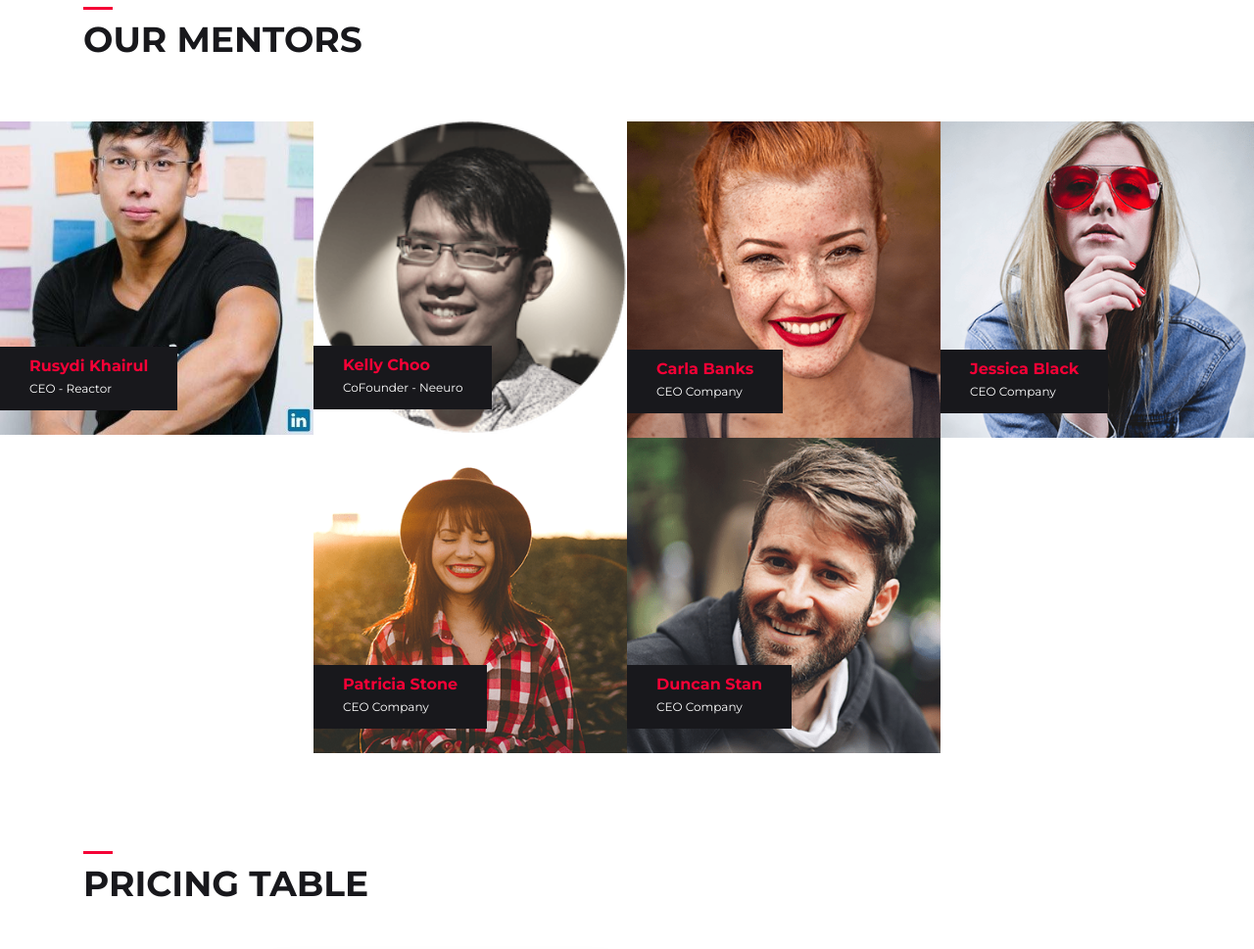
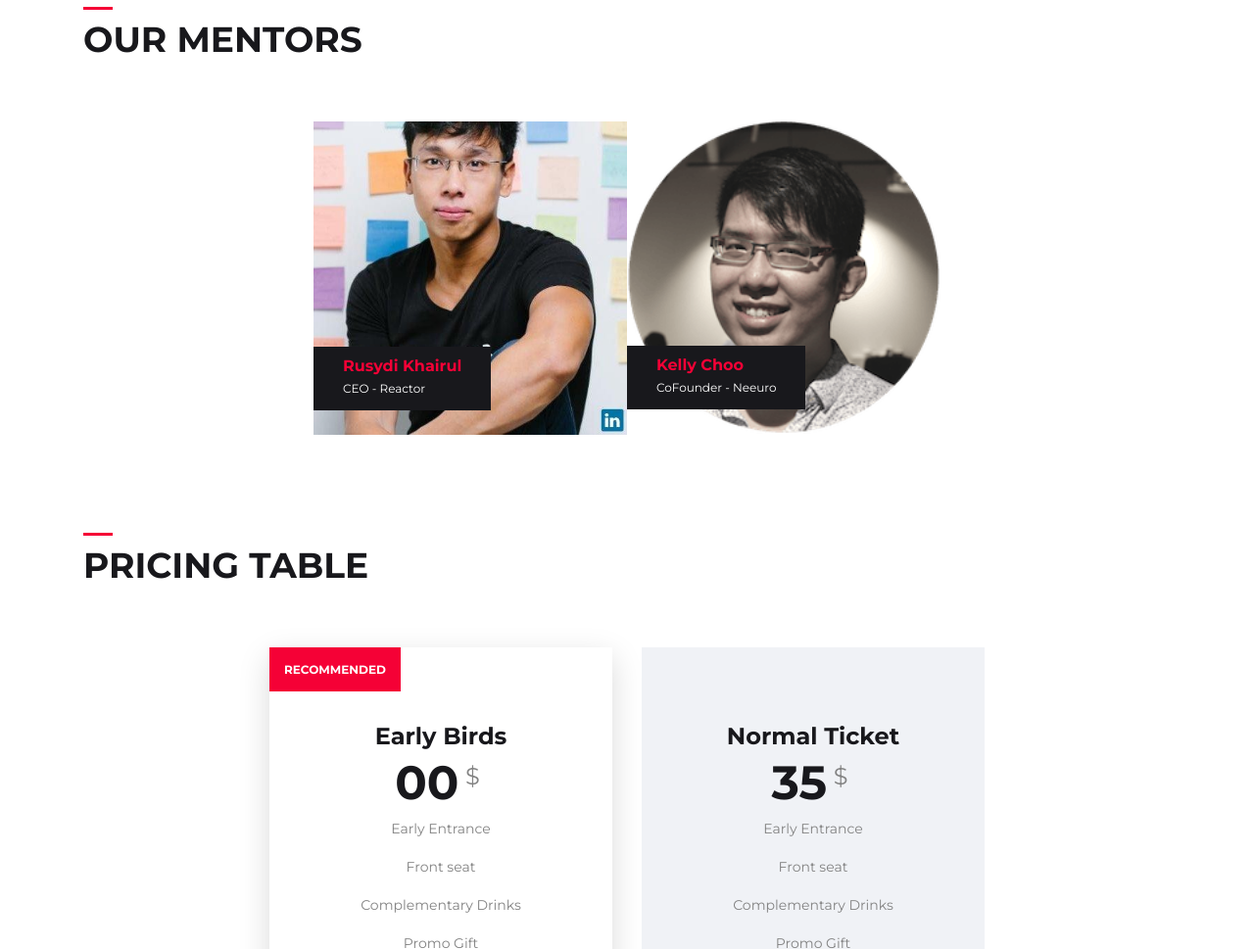
Before and after one commit to tishyakhanna97/sparktank2019.github.io, a website: page index.html in a window 1280 px wide. Shown: the part 2620-3589 px from the top of the page at 98% size. Drawn offline with Linux system fonts and the light colour scheme; files whose address does not match are found by name.

Commit message:
Remove unfound

```diff
--- a/index.html
+++ b/index.html
@@ -279,53 +279,8 @@
                     </div>
                 </div>
             </div>
-
-        </div>
-        <div class="col-md-3 col-sm-6 ">
-            <div class="speaker_box ">
-                <div class="speaker_img ">
-                    <img src="assets/img/speakers/s3.png " alt="speaker name ">
-                    <div class="info_box ">
-                        <h5 class="name ">Carla Banks</h5>
-                        <p class="position ">CEO Company</p>
-                    </div>
-                </div>
-            </div>
         </div>
 
-        <div class="col-md-3 col-sm-6 ">
-            <div class="speaker_box ">
-                <div class="speaker_img ">
-                    <img src="assets/img/speakers/s5.png " alt="speaker name ">
-                    <div class="info_box ">
-                        <h5 class="name ">Jessica Black</h5>
-                        <p class="position ">CEO Company</p>
-                    </div>
-                </div>
-            </div>
-        </div>
-        <div class="col-md-3 col-sm-6 ">
-            <div class="speaker_box ">
-                <div class="speaker_img ">
-                    <img src="assets/img/speakers/s6.png " alt="speaker name ">
-                    <div class="info_box ">
-                        <h5 class="name ">Patricia Stone</h5>
-                        <p class="position ">CEO Company</p>
-                    </div>
-                </div>
-            </div>
-        </div>
-        <div class="col-md-3 col-sm-6 ">
-            <div class="speaker_box ">
-                <div class="speaker_img ">
-                    <img src="assets/img/speakers/s7.png " alt="speaker name ">
-                    <div class="info_box ">
-                        <h5 class="name ">Duncan Stan</h5>
-                        <p class="position ">CEO Company</p>
-                    </div>
-                </div>
-            </div>
-        </div>
     </div>
 </section>
 <!--speaker section end -->
```
